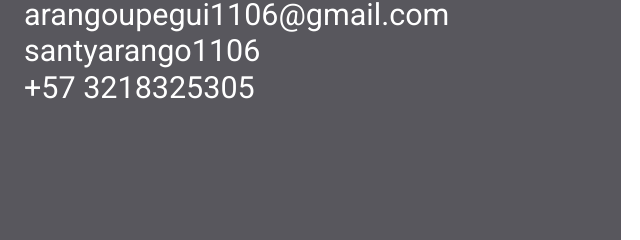
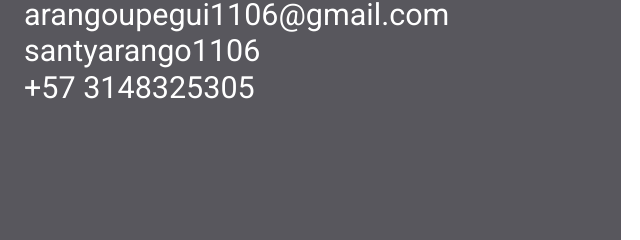
Before and after one commit to santyarango1106/Curriculum_Prog_web, a plain HTML site: page html/curriculum.html in a window 1280 px wide. Shown: the part 1519-1759 px from the top of the page, 0-640 px from the left. Drawn offline with Linux system fonts and the light colour scheme.

Commit message:
Update curriculum.html

```diff
--- a/html/curriculum.html
+++ b/html/curriculum.html
@@ -52,7 +52,7 @@
         <ul class="contac">
           <p class="correo">arangoupegui1106@gmail.com</p>
           <p class="github">santyarango1106</p>
-          <p class="numero">+57 3218325305</p>
+          <p class="numero">+57 3148325305</p>
         </ul>
       </article>
     </div>
```
